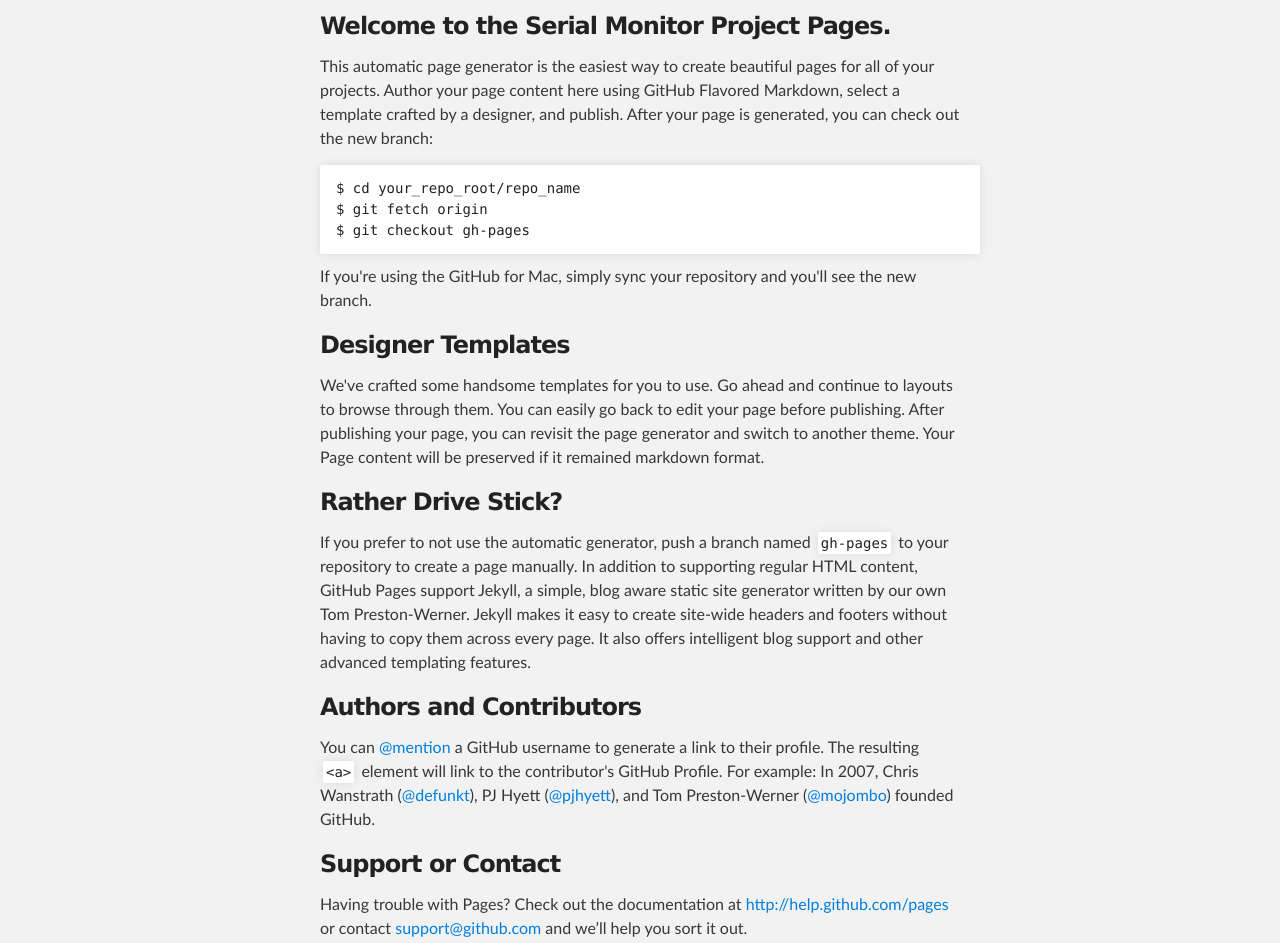
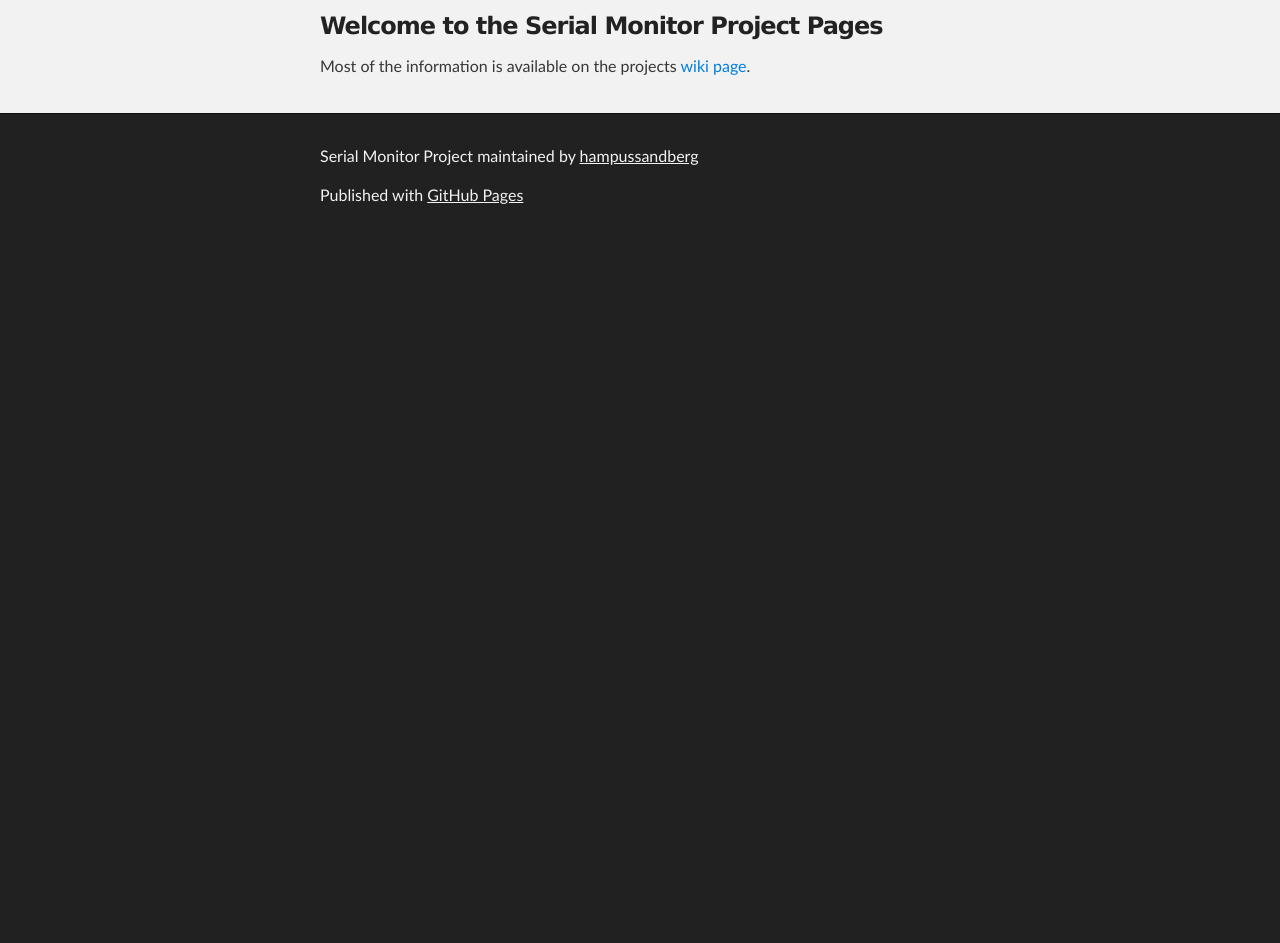
Before and after one commit to hampussandberg/HexConnect, a plain HTML site: page index.html in a window 1280 px wide. Shown: the part 216-1159 px from the top of the page. After the commit the page ends 800 px from the top, so only its background shows below. Drawn offline with Linux system fonts and the light colour scheme.

Commit message:
Updated index.html

```diff
--- a/index.html
+++ b/index.html
@@ -32,36 +32,10 @@
     <div id="main_content_wrap" class="outer">
       <section id="main_content" class="inner">
         <h3>
-<a name="welcome-to-github-pages" class="anchor" href="#welcome-to-github-pages"><span class="octicon octicon-link"></span></a>Welcome to the Serial Monitor Project Pages.</h3>
+<a name="welcome-to-github-pages" class="anchor" href="#welcome-to-github-pages"><span class="octicon octicon-link"></span></a>Welcome to the Serial Monitor Project Pages</h3>
 
-<p>This automatic page generator is the easiest way to create beautiful pages for all of your projects. Author your page content here using GitHub Flavored Markdown, select a template crafted by a designer, and publish. After your page is generated, you can check out the new branch:</p>
-
-<pre><code>$ cd your_repo_root/repo_name
-$ git fetch origin
-$ git checkout gh-pages
-</code></pre>
-
-<p>If you're using the GitHub for Mac, simply sync your repository and you'll see the new branch.</p>
-
-<h3>
-<a name="designer-templates" class="anchor" href="#designer-templates"><span class="octicon octicon-link"></span></a>Designer Templates</h3>
-
-<p>We've crafted some handsome templates for you to use. Go ahead and continue to layouts to browse through them. You can easily go back to edit your page before publishing. After publishing your page, you can revisit the page generator and switch to another theme. Your Page content will be preserved if it remained markdown format.</p>
-
-<h3>
-<a name="rather-drive-stick" class="anchor" href="#rather-drive-stick"><span class="octicon octicon-link"></span></a>Rather Drive Stick?</h3>
-
-<p>If you prefer to not use the automatic generator, push a branch named <code>gh-pages</code> to your repository to create a page manually. In addition to supporting regular HTML content, GitHub Pages support Jekyll, a simple, blog aware static site generator written by our own Tom Preston-Werner. Jekyll makes it easy to create site-wide headers and footers without having to copy them across every page. It also offers intelligent blog support and other advanced templating features.</p>
-
-<h3>
-<a name="authors-and-contributors" class="anchor" href="#authors-and-contributors"><span class="octicon octicon-link"></span></a>Authors and Contributors</h3>
-
-<p>You can <a href="https://github.com/blog/821" class="user-mention">@mention</a> a GitHub username to generate a link to their profile. The resulting <code>&lt;a&gt;</code> element will link to the contributor's GitHub Profile. For example: In 2007, Chris Wanstrath (<a href="https://github.com/defunkt" class="user-mention">@defunkt</a>), PJ Hyett (<a href="https://github.com/pjhyett" class="user-mention">@pjhyett</a>), and Tom Preston-Werner (<a href="https://github.com/mojombo" class="user-mention">@mojombo</a>) founded GitHub.</p>
-
-<h3>
-<a name="support-or-contact" class="anchor" href="#support-or-contact"><span class="octicon octicon-link"></span></a>Support or Contact</h3>
-
-<p>Having trouble with Pages? Check out the documentation at <a href="http://help.github.com/pages">http://help.github.com/pages</a> or contact <a href="mailto:support@github.com">support@github.com</a> and we’ll help you sort it out.</p>
+<p>Most of the information is available on the projects <a href="https://github.com/hampussandberg/Serial-Monitor-Project/wiki">wiki page</a>.
+</p>
       </section>
     </div>
 
```
